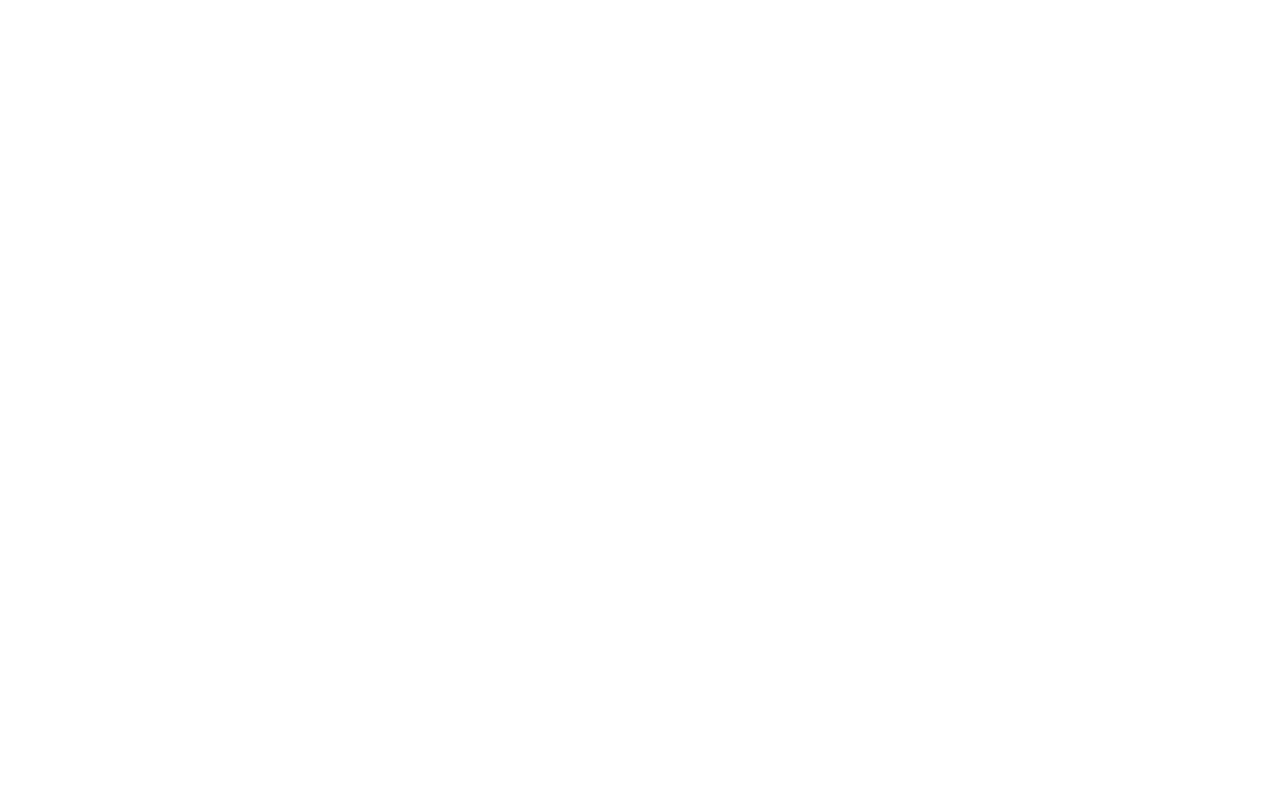
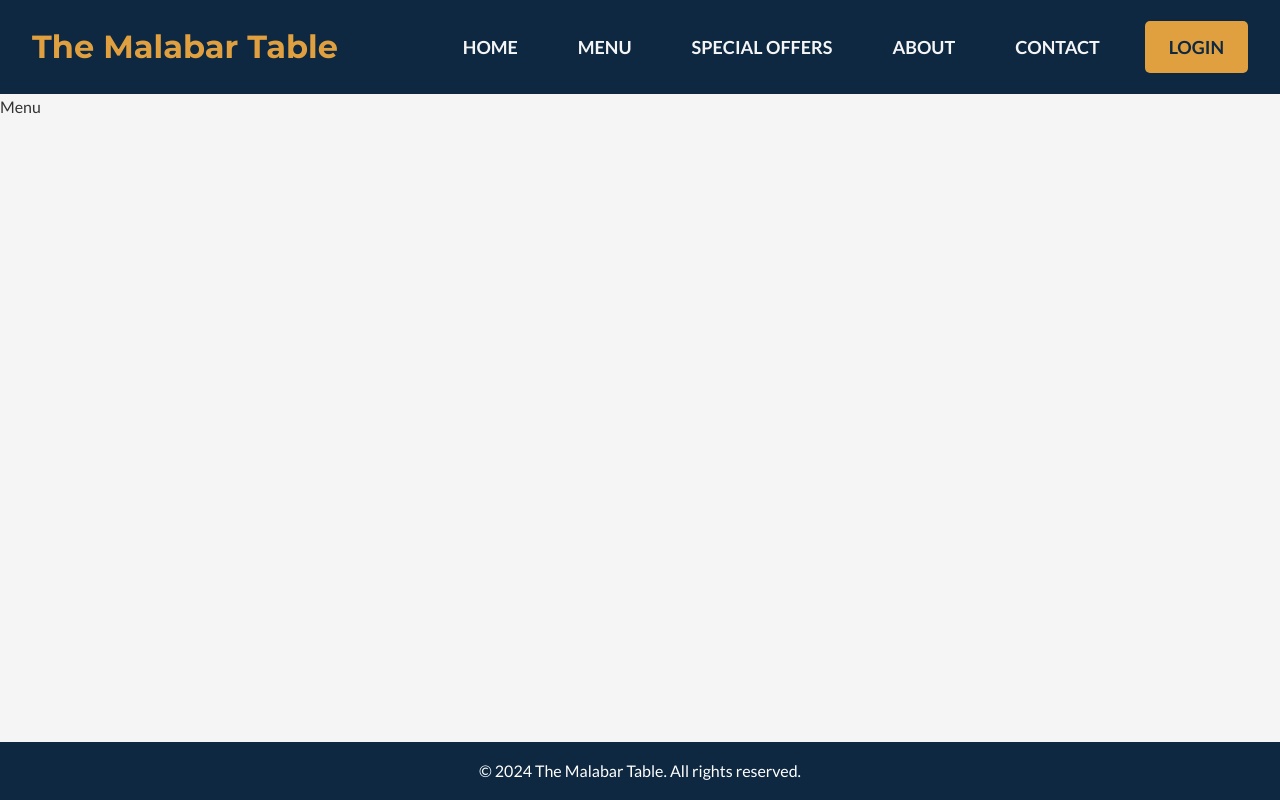
Before and after one commit to auyashas/restaurant-application, a PHP site: page /menu.php in a window 1280 px wide. Before the commit the page is empty. Run offline with PHP 8.4, Linux system fonts and the light colour scheme.

Commit message:
Add header and footer includes to multiple pages; implement CSS styles for layout and design

```diff
--- a/about.php
+++ b/about.php
@@ -0,0 +1,3 @@
+<?php include 'includes/header.php'; ?>
+About
+<?php include 'includes/footer.php'; ?>
--- a/contact.php
+++ b/contact.php
@@ -0,0 +1,3 @@
+<?php include 'includes/header.php'; ?>
+Contact
+<?php include 'includes/footer.php'; ?>
--- a/css/style.css
+++ b/css/style.css
@@ -0,0 +1,97 @@
+:root {
+    --primary-navy: #0D2840;
+    /* For headers, footers, and major headlines */
+    --accent-gold: #E0A040;
+    /* For buttons, links, and interactive elements */
+    --bg-light-gray: #F5F5F5;
+    /* For the main page background */
+    --text-dark-gray: #333333;
+    /* For all paragraphs and standard text */
+}
+
+html {
+    height: 100%;
+}
+
+body {
+    display: flex;
+    flex-direction: column;
+    min-height: 100%;
+    background-color: var(--bg-light-gray);
+    color: var(--text-dark-gray);
+    font-family: 'Lato', sans-serif;
+    margin: 0;
+    line-height: 1.6;
+}
+
+header {
+    background-color: var(--primary-navy);
+    color: white;
+    padding: 0 2rem;
+    display: flex;
+    justify-content: space-between;
+    align-items: center;
+}
+
+h1 {
+    font-family: 'Montserrat', sans-serif;
+    color: var(--accent-gold);
+}
+
+main {
+    flex-grow: 1;
+}
+
+nav ul {
+    display: flex;
+    justify-content: space-between;
+    align-items: center;
+    gap: 30px;
+}
+
+ul li {
+    list-style: none;
+}
+
+
+nav a {
+    font-size: 1.125rem;
+    font-weight: bold;
+    text-transform: uppercase;
+    /* letter-spacing: 1px; */
+    padding: 10px 15px;
+    color: var(--bg-light-gray);
+    transition: color 0.3s ease;
+    text-decoration: none;
+}
+
+
+nav a:hover {
+    color: var(--accent-gold);
+}
+
+
+.button {
+    display: inline-block;
+    padding: 12px 24px;
+    border-radius: 5px;
+    background-color: var(--accent-gold);
+    color: var(--primary-navy);
+    font-weight: bold;
+    text-align: center;
+    transition: transform 0.2s ease-in-out;
+}
+
+.button:hover {
+    text-decoration: none;
+    color: var(--primary-navy);
+    transform: scale(1.05);
+}
+
+footer{
+    background-color: var(--primary-navy);
+    color: white;
+    text-align: center;
+    padding: 1rem 0;
+    margin-top: auto;
+}
--- a/dashboard.php
+++ b/dashboard.php
@@ -0,0 +1,3 @@
+<?php include 'includes/header.php'; ?>
+dashboard
+<?php include 'includes/footer.php'; ?>
--- a/faq.php
+++ b/faq.php
@@ -0,0 +1,3 @@
+<?php include 'includes/header.php'; ?>
+Faq
+<?php include 'includes/footer.php'; ?>
--- a/gallery.php
+++ b/gallery.php
@@ -0,0 +1,3 @@
+<?php include 'includes/header.php'; ?>
+Gallery
+<?php include 'includes/footer.php'; ?>
--- a/includes/header.php
+++ b/includes/header.php
@@ -7,6 +7,10 @@
 <head>
     <meta charset="UTF-8">
     <meta name="viewport" content="width=device-width, initial-scale=1.0">
+    <link rel="preconnect" href="https://fonts.googleapis.com">
+    <link rel="preconnect" href="https://fonts.gstatic.com" crossorigin>
+    <link href="https://fonts.googleapis.com/css2?family=Lato:ital,wght@0,100;0,300;0,400;0,700;0,900;1,100;1,300;1,400;1,700;1,900&family=Montserrat:ital,wght@0,100..900;1,100..900&display=swap" rel="stylesheet">
+    <link rel="stylesheet" href="css/style.css">
     <title>The Malabar Table</title>
 </head>
 
@@ -15,9 +19,9 @@
         <h1>The Malabar Table</h1>
         <nav>
             <ul>
-                <li><a href="#">Home</a></li>
-                <li><a href="#">Menu</a></li>
-                <li><a href="#">Special Offers</a></li>
+                <li><a href="index.php">Home</a></li>
+                <li><a href="menu.php">Menu</a></li>
+                <li><a href="special_offers.php">Special Offers</a></li>
                 <?php if (isset($_SESSION['user_id'])) { ?>
                     <div class="dropdown">
                         <li>Reserve</li>
@@ -27,12 +31,12 @@
                         </div>
                     </div>
                 <?php } ?>
-                <li><a href="#">About</a></li>
-                <li><a href="#">Contact</a></li>
-                <?php if(isset($_SESSION['user_id'])) { ?>
-                    <a href="logout.php" class="logout-btn">Logout</a>
-                <?php }else {?>
-                    <a href="login.php" class="login-btn">Login</a>
+                <li><a href="about.php">About</a></li>
+                <li><a href="contact.php">Contact</a></li>
+                <?php if (isset($_SESSION['user_id'])) { ?>
+                    <a href="logout.php" class="button">Logout</a>
+                <?php } else { ?>
+                    <a href="login.php" class="button">Login</a>
                 <?php } ?>
             </ul>
         </nav>
--- a/menu.php
+++ b/menu.php
@@ -0,0 +1,3 @@
+<?php include 'includes/header.php'; ?>
+Menu
+<?php include 'includes/footer.php'; ?>
--- a/reservation.php
+++ b/reservation.php
@@ -0,0 +1,3 @@
+<?php include 'includes/header.php'; ?>
+reservation
+<?php include 'includes/footer.php'; ?>
--- a/special_offers.php
+++ b/special_offers.php
@@ -0,0 +1,3 @@
+<?php include 'includes/header.php'; ?>
+Special Offers
+<?php include 'includes/footer.php'; ?>
```
